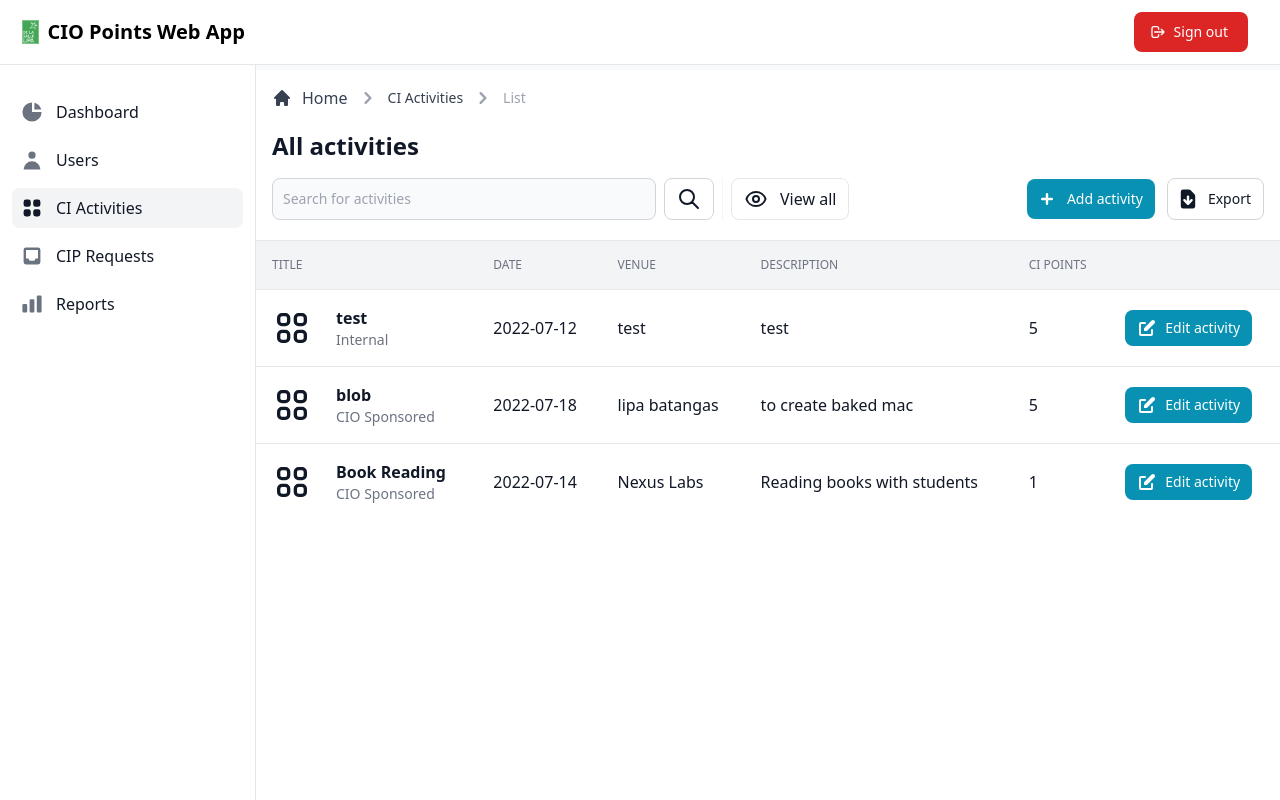
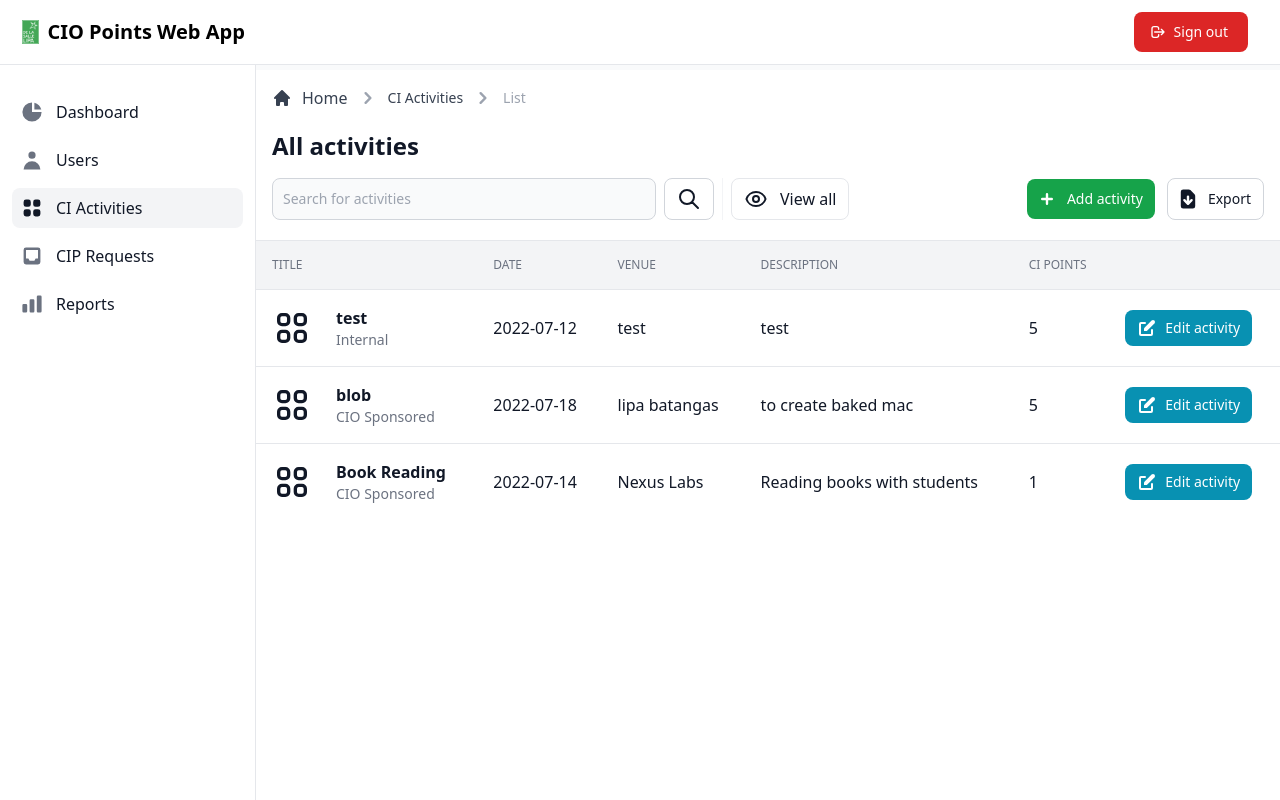
Before and after one commit to lancemartija/CI-Points-Management-System, a PHP site: page /admin/view/ciactivities.php in a window 1280 px wide. Run offline with PHP 8.4, Linux system fonts and the light colour scheme; a user stored in the database is signed in; data comes from the database, SQL or seed files in the repository; style sheets or scripts are compiled from the project's sources.

Commit message:
change color to green

```diff
--- a/admin/pages/ciactivity/main.php
+++ b/admin/pages/ciactivity/main.php
@@ -62,7 +62,7 @@
               </div>
             </div>
             <div class="flex items-center ml-auto space-x-2 sm:space-x-3">
-              <button type="button" data-add-button class="inline-flex items-center justify-center w-1/2 px-3 py-2 text-sm font-medium text-center text-white rounded-lg bg-cyan-600 hover:bg-cyan-700 focus:ring-4 focus:ring-cyan-200 sm:w-auto">
+              <button type="button" data-add-button class="inline-flex items-center justify-center w-1/2 px-3 py-2 text-sm font-medium text-center text-white bg-green-600 rounded-lg hover:bg-green-700 focus:ring-4 focus:ring-green-200 sm:w-auto">
                 <svg class="w-6 h-6 mr-2 -ml-1" fill="currentColor" viewBox="0 0 20 20" xmlns="http://www.w3.org/2000/svg">
                   <path fill-rule="evenodd" d="M10 5a1 1 0 011 1v3h3a1 1 0 110 2h-3v3a1 1 0 11-2 0v-3H6a1 1 0 110-2h3V6a1 1 0 011-1z" clip-rule="evenodd"></path>
                 </svg>
```
